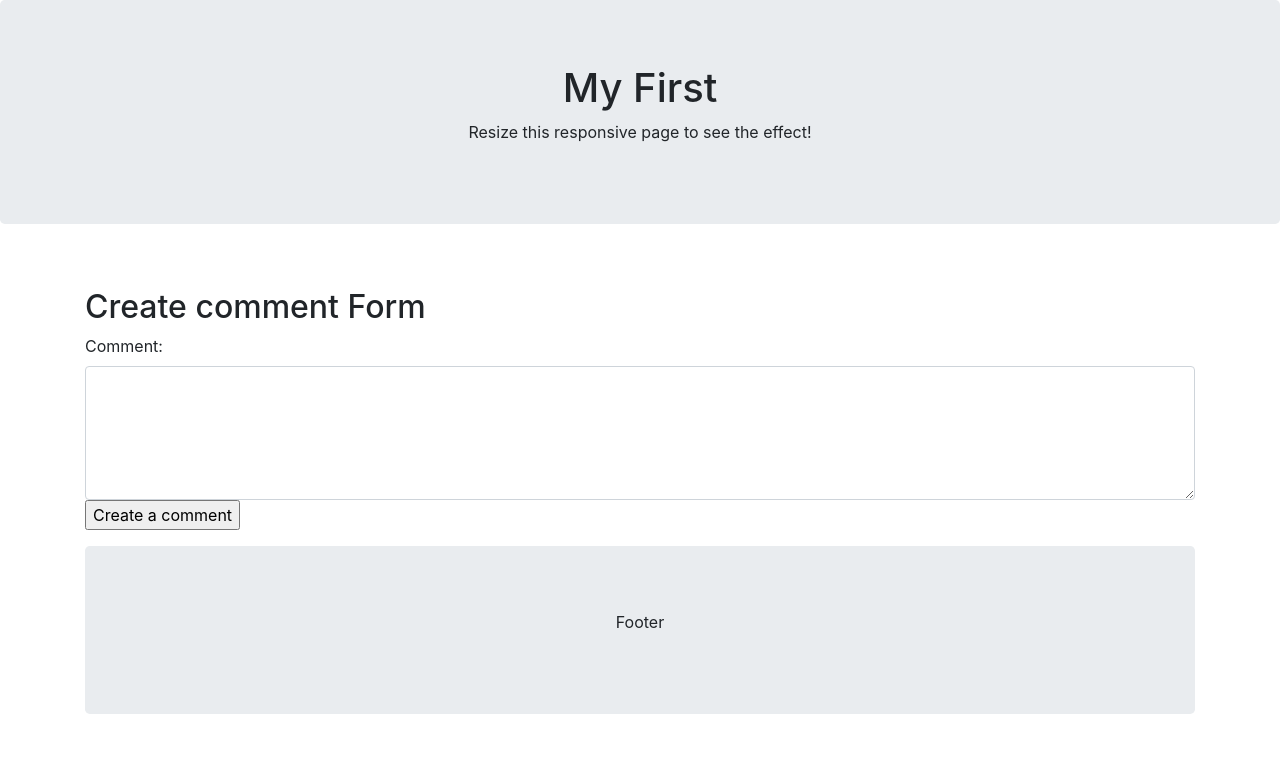
After one commit to SebastianThomsen/Forum-Projekt-1, a PHP site: template app/frontend/pages/create-comment.php in a window 1280 px wide. The commit adds this page. Shown: the top 777 px of the page. Run offline with PHP 8.4, Linux system fonts and the light colour scheme; the template is opened without the code that fills it, so the values that code supplies are empty.

Commit message:
Create comment

```diff
--- /dev/null
+++ b/app/frontend/pages/create-comment.php
@@ -0,0 +1,10 @@
+<div class="container" style="padding-top: 5%; padding-bottom: 5%;">
+    <h2>Create comment Form</h2>
+    <form action="" method="post">
+        <div class="form-group">
+            <label for="comment">Comment:</label>
+            <textarea class="form-control" rows="5" id="content" name="content"></textarea>
+            <input type="hidden" name="csrf_token" value="<?php echo Token::generate(); ?>">
+            <input type="submit" class="btn-register" value="Create a comment">
+    </form>
+</div>
--- /dev/null
+++ b/create-comment.php
@@ -0,0 +1,6 @@
+<?php require_once 'start.php'; ?>
+<?php require_once FRONTEND_INCLUDE . 'header.php'; ?>
+<?php require_once FRONTEND_INCLUDE . 'navbar.php'; ?>
+<?php require_once BACKEND_AUTH . 'create-comment.php'; ?>
+<?php require_once FRONTEND_PAGE . 'create-comment.php'; ?>
+<?php require_once FRONTEND_INCLUDE . 'footer.php'; ?>
```
Also changed, not shown: app/backend/auth/create-comment.php (added, +24 -0 lines), app/frontend/pages/comments.php (+9 -2 lines), 1 other file.
